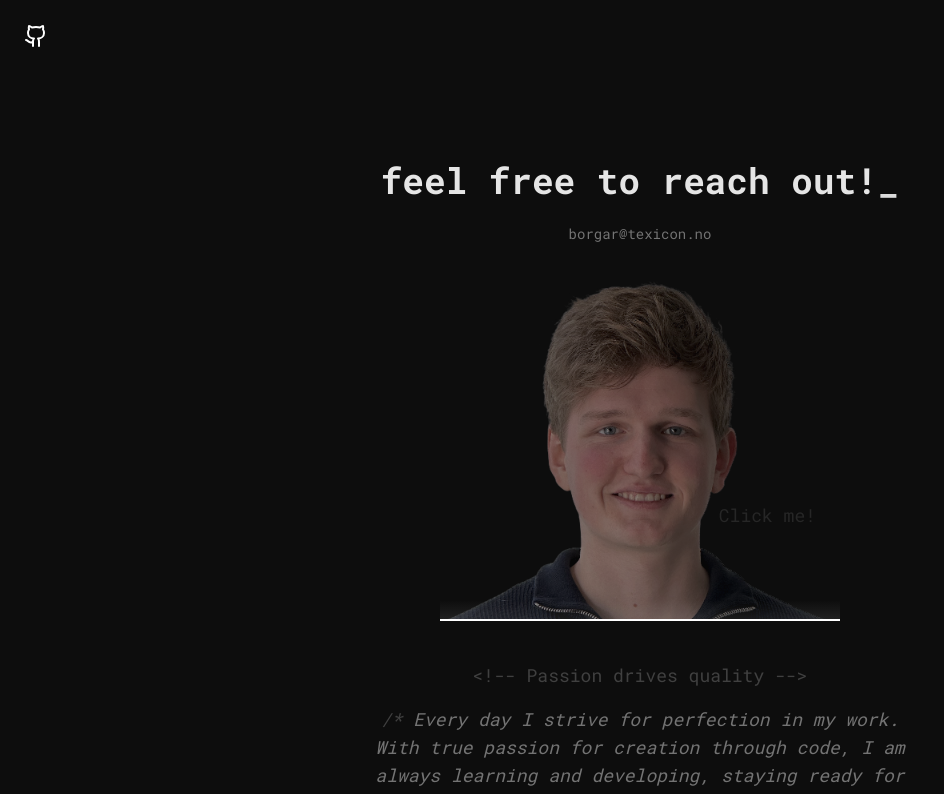
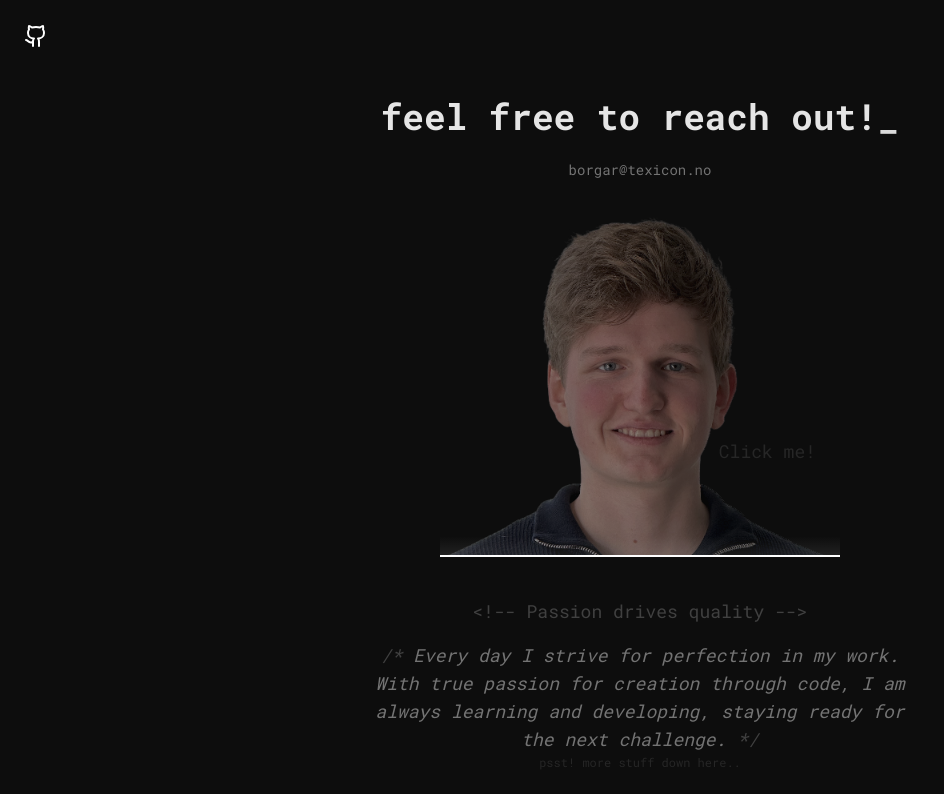
Before and after one commit to borgaar/portfolio, a Next.js app: page / in a window 1280 px wide. Shown: the top 794 px of the page, without its empty margins (0-944 px from the left). Built offline with nearby package versions, Linux system fonts and the light colour scheme.

Commit message:
improved hero padding

```diff
--- a/src/app/components/hero.tsx
+++ b/src/app/components/hero.tsx
@@ -45,7 +45,7 @@ export default function Hero() {
 
   return (
     <div
-      className={`flex ${putInPlace || 'translate-y-[30vh]'} flex-col items-center duration-600 transition-transform justify-center pt-20 lg:pt-40 bg-secondary text-xl lg:text-4xl text-neutral-200`}
+      className={`flex ${putInPlace || 'translate-y-[30vh]'} flex-col items-center duration-600 transition-transform justify-center pt-20 lg:pt-24 bg-secondary text-xl lg:text-4xl text-neutral-200`}
     >
       <PageContainer>
         <ReactTyped
```
